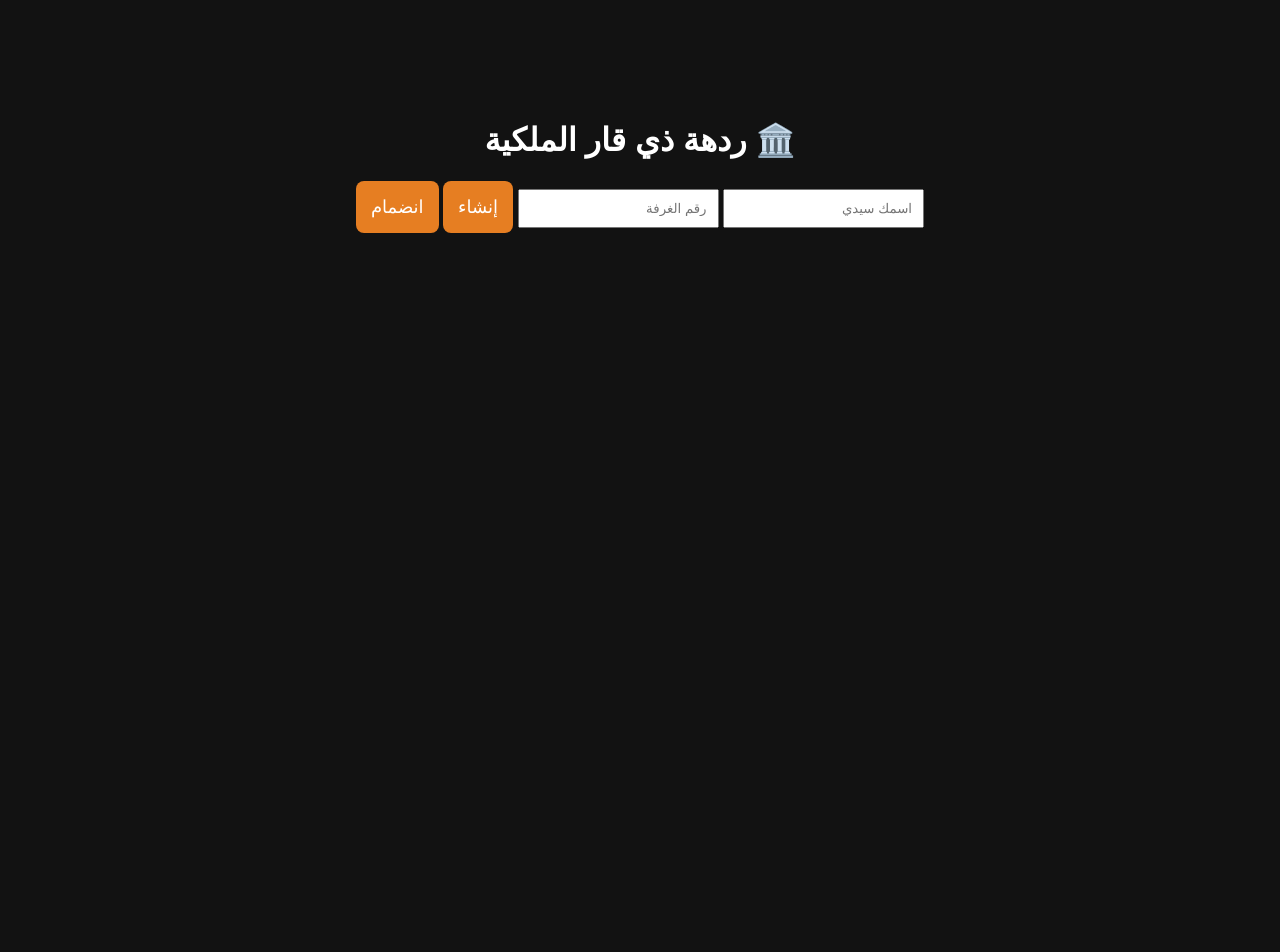
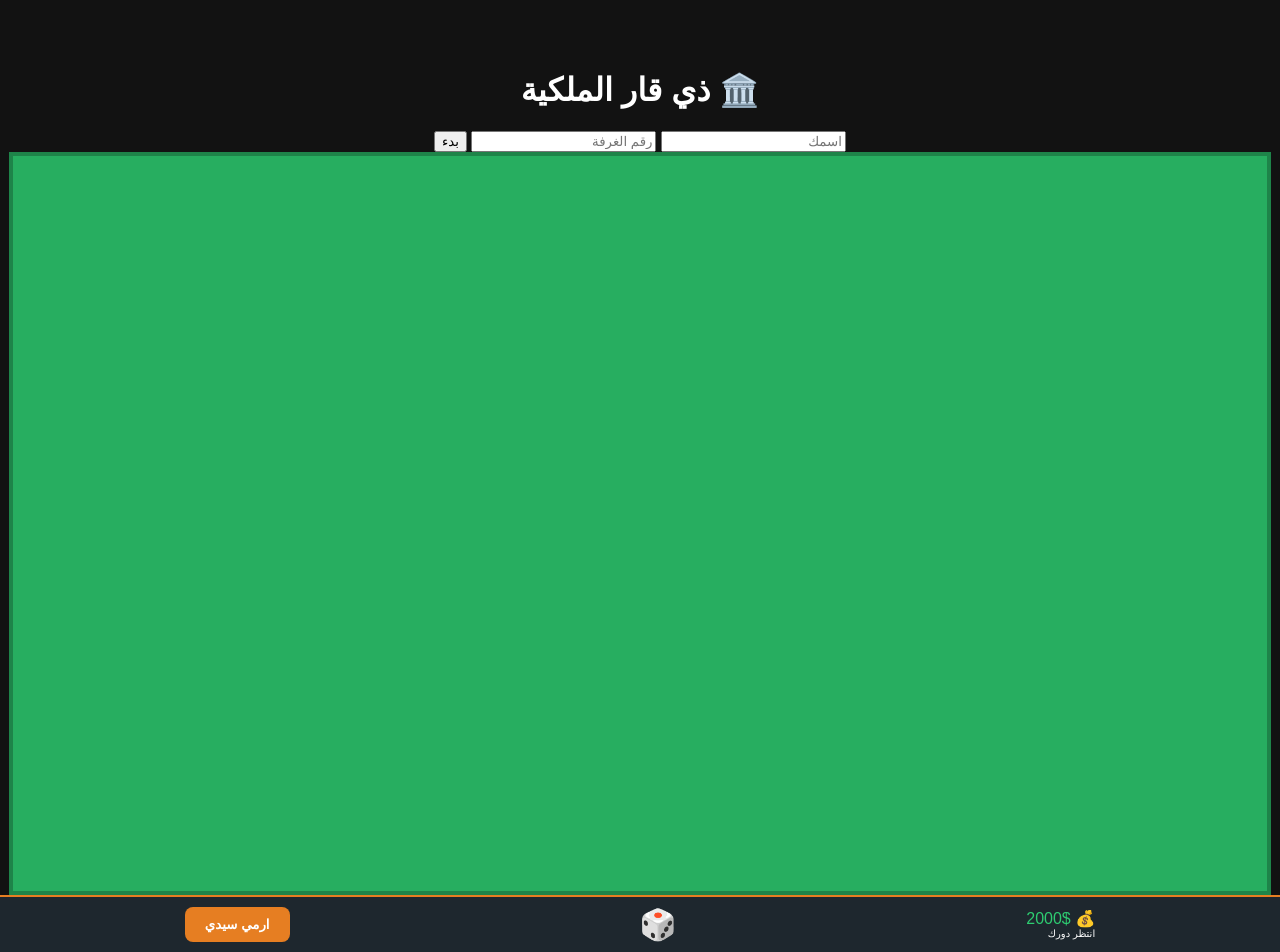
Before and after one commit to jmsksks6-source/nasiriya-monopoly, a Flask app: page / in a window 1280 px wide. Before the commit the page ends 233 px from the top, so only its background shows below. Run offline with Flask 3, Linux system fonts and the light colour scheme; some libraries are stand-ins or nearby versions.

Commit message:
Update index.html

```diff
--- a/templates/index.html
+++ b/templates/index.html
@@ -2,125 +2,129 @@
 <html lang="ar" dir="rtl">
 <head>
     <meta charset="UTF-8">
-    <title>مونوبولي ذي قار - الملكية</title>
+    <meta name="viewport" content="width=device-width, initial-scale=1.0, maximum-scale=1.0, user-scalable=no">
+    <title>مونوبولي ذي قار Pro</title>
     <script src="https://cdnjs.cloudflare.com/ajax/libs/socket.io/4.0.1/socket.io.js"></script>
     <style>
-        body { background: #121212; color: white; font-family: 'Cairo', sans-serif; margin: 0; overflow: hidden; }
-        .hidden { display: none !important; }
-        #game-screen { display: flex; height: 100vh; padding: 10px; }
-        .board { display: grid; grid-template-columns: repeat(6, 1fr); grid-template-rows: repeat(6, 1fr); flex: 2; background: #27ae60; border: 10px solid #1e8449; gap: 2px; }
-        .cell { background: white; color: #333; font-size: 11px; font-weight: bold; display: flex; flex-direction: column; align-items: center; justify-content: center; position: relative; border: 1px solid #ccc; }
-        .owner-tag { position: absolute; top: 0; width: 100%; height: 5px; }
-        .token { width: 22px; height: 22px; border-radius: 50%; border: 2px solid white; position: absolute; transition: 0.6s cubic-bezier(0.68, -0.55, 0.27, 1.55); }
-        #side-panel { flex: 1; background: #1e272e; margin-left: 10px; padding: 20px; border-radius: 15px; border: 2px solid #e67e22; }
-        .dice-anim { animation: roll 0.4s infinite; }
-        @keyframes roll { 0% { transform: rotate(0); } 100% { transform: rotate(360deg); } }
-        button { background: #e67e22; color: white; padding: 15px; border: none; border-radius: 8px; cursor: pointer; width: 100%; font-size: 18px; }
+        /* تصميم متجاوب للهاتف سيدي */
+        body { background: #121212; color: white; font-family: sans-serif; margin: 0; padding: 0; display: flex; flex-direction: column; height: 100vh; }
+        #game-screen { display: flex; flex-direction: column; height: 100%; }
+        .board { display: grid; grid-template-columns: repeat(11, 1fr); grid-template-rows: repeat(11, 1fr); width: 98vw; height: 98vw; background: #27ae60; border: 4px solid #1e8449; margin: auto; position: relative; }
+        .cell { background: white; border: 0.5px solid #ccc; color: #333; font-size: 6px; display: flex; flex-direction: column; align-items: center; justify-content: center; position: relative; overflow: hidden; }
+        .owner-tag { position: absolute; top: 0; width: 100%; height: 4px; }
+        .token { width: 12px; height: 12px; border-radius: 50%; border: 1.5px solid white; position: absolute; z-index: 10; transition: all 0.4s ease-in-out; }
+        #controls { background: #1e272e; padding: 10px; display: flex; justify-content: space-around; align-items: center; border-top: 2px solid #e67e22; }
+        .dice-btn { background: #e67e22; padding: 10px 20px; border-radius: 8px; font-weight: bold; border: none; color: white; }
     </style>
 </head>
 <body>
 
-<div id="lobby" style="padding-top: 100px; text-align: center;">
-    <h1>🏛️ ردهة ذي قار الملكية</h1>
-    <input id="p-name" placeholder="اسمك سيدي" style="padding: 10px;">
-    <input id="r-id" placeholder="رقم الغرفة" style="padding: 10px;">
-    <button onclick="createRoom()" style="width: auto;">إنشاء</button>
-    <button onclick="joinRoom()" style="width: auto;">انضمام</button>
+<div id="lobby" style="text-align: center; padding-top: 50px;">
+    <h1>🏛️ ذي قار الملكية</h1>
+    <input id="p-name" placeholder="اسمك">
+    <input id="r-id" placeholder="رقم الغرفة">
+    <button onclick="createRoom()">بدء</button>
 </div>
 
 <div id="game-screen" class="hidden">
     <div class="board" id="board"></div>
-    <div id="side-panel">
-        <h2 id="turn-txt">انتظر...</h2>
-        <div id="dice-box" style="font-size: 60px; margin: 20px;">🎲</div>
-        <button id="roll-btn" onclick="roll()">ارمي الزار سيدي</button>
-        <hr>
-        <div id="money-info" style="font-size: 24px; color: #2ecc71;">فلوسك: 1500$</div>
-        <div id="game-logs" style="font-size: 12px; color: #bdc3c7; height: 100px; overflow-y: auto; margin-top: 10px;"></div>
+    <div id="controls">
+        <div>
+            <div id="money-info" style="color: #2ecc71;">💰 2000$</div>
+            <div id="turn-txt" style="font-size: 10px;">انتظر دورك</div>
+        </div>
+        <div id="dice-val" style="font-size: 30px;">🎲</div>
+        <button id="roll-btn" class="dice-btn" onclick="roll()">ارمي سيدي</button>
     </div>
 </div>
 
 <script>
     const socket = io();
     let myRoom, myName, myColor = '#' + Math.floor(Math.random()*16777215).toString(16);
+    let playerPositions = {}; // لمتابعة المشي خطوة بخطوة
 
-    // مناطق الناصرية الجديدة سيدي
-    const zones = [
-        {n: "البداية", t: "start", i: "🚩"}, {n: "الثورة", t: "p", p: 400, i: "🏘️"}, {n: "الشموخ", t: "p", p: 350, i: "🏙️"}, {n: "صندوق الحظ", t: "luck", i: "📦"}, {n: "السكك", t: "p", p: 300, i: "🛤️"}, {n: "أريدو", t: "p", p: 280, i: "🏠"},
-        {n: "سومر", t: "p", p: 250, i: "🏺"}, {n: "سوق الشيوخ", t: "p", p: 200, i: "🛒"}, {n: "الجبايش", t: "p", p: 220, i: "🚣"}, {n: "سجن الحوت", t: "jail", i: "⛓️"},
-        {n: "الرفاعي", t: "p", p: 180, i: "🕌"}, {n: "قلعة سكر", t: "p", p: 170, i: "🏰"}, {n: "المنصورية", t: "p", p: 200, i: "🏢"}, {n: "صندوق الحظ", t: "luck", i: "📦"},
-        {n: "البطحاء", t: "p", p: 120, i: "🐎"}, {n: "النصر", t: "p", p: 130, i: "✌️"}, {n: "الفجر", t: "p", p: 110, i: "🌅"}, {n: "شارع الحبوبي", t: "p", p: 500, i: "🏛️"},
-        {n: "الإسكان", t: "p", p: 320, i: "🏢"}, {n: "تذكرة سفر", t: "tax", i: "🎫"}
-    ];
-
-    function createRoom() { myRoom = document.getElementById('r-id').value; socket.emit('create_room', {room: myRoom}); }
-    function joinRoom() {
-        myName = document.getElementById('p-name').value; myRoom = document.getElementById('r-id').value;
-        socket.emit('join_game', {room: myRoom, name: myName, color: myColor});
+    // 40 منطقة متوازنة سيدي
+    const zones = [];
+    const names = ["الثورة", "الشموخ", "أريدو", "السكك", "سومر", "المنصورية", "الحبوبي", "الجبايش", "سوق الشيوخ", "الإسكان"];
+    for(let i=0; i<40; i++) {
+        if(i === 0) zones.push({n: "البداية", t: "start", i: "🚩"});
+        else if(i % 5 === 0) zones.push({n: "صندوق الحظ", t: "luck", i: "📦"});
+        else zones.push({n: names[i%names.length], t: "p", p: 100 + (i*10), i: "🏘️"});
     }
 
-    socket.on('join_success', (d) => {
-        if(d.success) { document.getElementById('lobby').classList.add('hidden'); document.getElementById('game-screen').classList.remove('hidden'); renderBoard(); }
-    });
+    function createRoom() { myRoom = document.getElementById('r-id').value; socket.emit('create_room', {room: myRoom}); joinRoom(); }
+    function joinRoom() { myName = document.getElementById('p-name').value; myRoom = document.getElementById('r-id').value; socket.emit('join_game', {room: myRoom, name: myName, color: myColor}); }
+    socket.on('join_success', (d) => { document.getElementById('lobby').style.display='none'; document.getElementById('game-screen').classList.remove('hidden'); renderBoard(); });
 
     function renderBoard() {
         const b = document.getElementById('board'); b.innerHTML = "";
-        const posMap = [[1,1],[1,2],[1,3],[1,4],[1,5],[1,6],[2,6],[3,6],[4,6],[5,6],[6,6],[6,5],[6,4],[6,3],[6,2],[6,1],[5,1],[4,1],[3,1],[2,1]];
-        zones.forEach((z, i) => {
+        // منطق توزيع 40 منطقة على الحواف (11x11)
+        for(let i=0; i<40; i++) {
+            let r, c;
+            if(i<11) { r=1; c=i+1; }
+            else if(i<20) { r=i-9; c=11; }
+            else if(i<31) { r=11; c=31-i; }
+            else { r=41-i; c=1; }
             let d = document.createElement('div'); d.className = 'cell'; d.id = 'z-' + i;
-            d.style.gridRow = posMap[i][0]; d.style.gridColumn = posMap[i][1];
-            d.innerHTML = `<div class="owner-tag" id="tag-${i}"></div><span>${z.i}</span><br>${z.n}<br><small>${z.p ? z.p+'$' : ''}</small>`;
+            d.style.gridRow = r; d.style.gridColumn = c;
+            d.innerHTML = `<div class="owner-tag" id="tag-${i}"></div><span>${zones[i].i}</span><br>${zones[i].n}`;
             b.appendChild(d);
-        });
+        }
     }
 
-    function roll() {
-        const btn = document.getElementById('roll-btn'); btn.disabled = true;
-        document.getElementById('dice-box').classList.add('dice-anim');
-        setTimeout(() => { socket.emit('roll_dice', {room: myRoom}); }, 600);
+    // المشي خطوة بخطوة سيدي
+    async function moveStepByStep(playerName, targetPos, color) {
+        let currentPos = playerPositions[playerName] || 0;
+        while(currentPos !== targetPos) {
+            currentPos = (currentPos + 1) % 40;
+            updateTokenUI(playerName, currentPos, color);
+            await new Promise(r => setTimeout(r, 300)); // سرعة المشي
+        }
+        playerPositions[playerName] = targetPos;
+        checkLandAction(targetPos);
     }
 
+    function updateTokenUI(name, pos, color) {
+        let oldT = document.getElementById('t-' + name);
+        if(oldT) oldT.remove();
+        let t = document.createElement('div'); t.className = 'token'; t.id = 't-' + name;
+        t.style.background = color;
+        document.getElementById('z-' + pos).appendChild(t);
+    }
+
+    function roll() { socket.emit('roll_dice', {room: myRoom}); }
+
     socket.on('dice_result', (data) => {
-        document.getElementById('dice-box').classList.remove('dice-anim');
-        document.getElementById('dice-box').innerText = data.steps;
-        updateUI(data.game);
-
-        // نظام الشراء التلقائي سيدي
         const p = data.game.players.find(pl => pl.name === data.roller);
-        if(data.roller === myName) {
-            const zone = zones[p.pos];
-            if(zone.t === 'p' && !data.game.properties[p.pos]) {
-                if(confirm(`هل تشتري ${zone.n} بسعر ${zone.p}$ سيدي؟`)) {
-                    socket.emit('buy_land', {room: myRoom, name: myName, price: zone.p, land_name: zone.n});
-                }
-            } else if(zone.t === 'luck') {
-                alert("📦 صندوق الحظ: حصلت على 200$ عيدية من الناصرية!");
-            }
-        }
+        moveStepByStep(p.name, p.pos, p.color);
+        document.getElementById('dice-val').innerText = data.steps;
     });
 
-    function updateUI(game) {
-        document.querySelectorAll('.token').forEach(t => t.remove());
+    socket.on('update_game', (game) => {
         game.players.forEach(p => {
-            let t = document.createElement('div'); t.className = 'token'; t.style.background = p.color;
-            document.getElementById('z-' + p.pos).appendChild(t);
-            if(p.name === myName) document.getElementById('money-info').innerText = "فلوسك: " + p.money + "$";
+            if(!playerPositions[p.name]) updateTokenUI(p.name, p.pos, p.color);
+            if(p.name === myName) document.getElementById('money-info').innerText = "💰 " + p.money + "$";
         });
-        // تحديث الملاك
+        // تحديث ألوان الملكية سيدي
         for(let pos in game.properties) {
-            const ownerName = game.properties[pos];
-            const color = game.players.find(pl => pl.name === ownerName).color;
-            document.getElementById('tag-'+pos).style.background = color;
+            const owner = game.players.find(pl => pl.name === game.properties[pos]);
+            if(owner) document.getElementById('tag-'+pos).style.background = owner.color;
         }
         const turnP = game.players[game.turn];
-        document.getElementById('turn-txt').innerText = "دور: " + turnP.name;
         document.getElementById('roll-btn').disabled = (turnP.name !== myName);
+    });
+
+    function checkLandAction(pos) {
+        if(myName !== document.getElementById('turn-txt').innerText.split(': ')[1]) return;
+        const zone = zones[pos];
+        if(zone.t === 'p') {
+            // هنا يظهر خيار الشراء إذا لم تكن مملوكة (تم شرحه سابقاً)
+        } else if(zone.t === 'luck') {
+            let amount = (Math.floor(Math.random() * 5) + 1) * 50; // عشوائي متوازن
+            alert(`📦 صندوق الحظ: ربحت ${amount}$ سيدي!`);
+            socket.emit('update_money', {room: myRoom, name: myName, amount: amount});
+        }
     }
-
-    socket.on('log', (d) => {
-        const l = document.getElementById('game-logs');
-        l.innerHTML = `<div>${d.msg}</div>` + l.innerHTML;
-    });
 </script>
 </body>
 </html>
```
